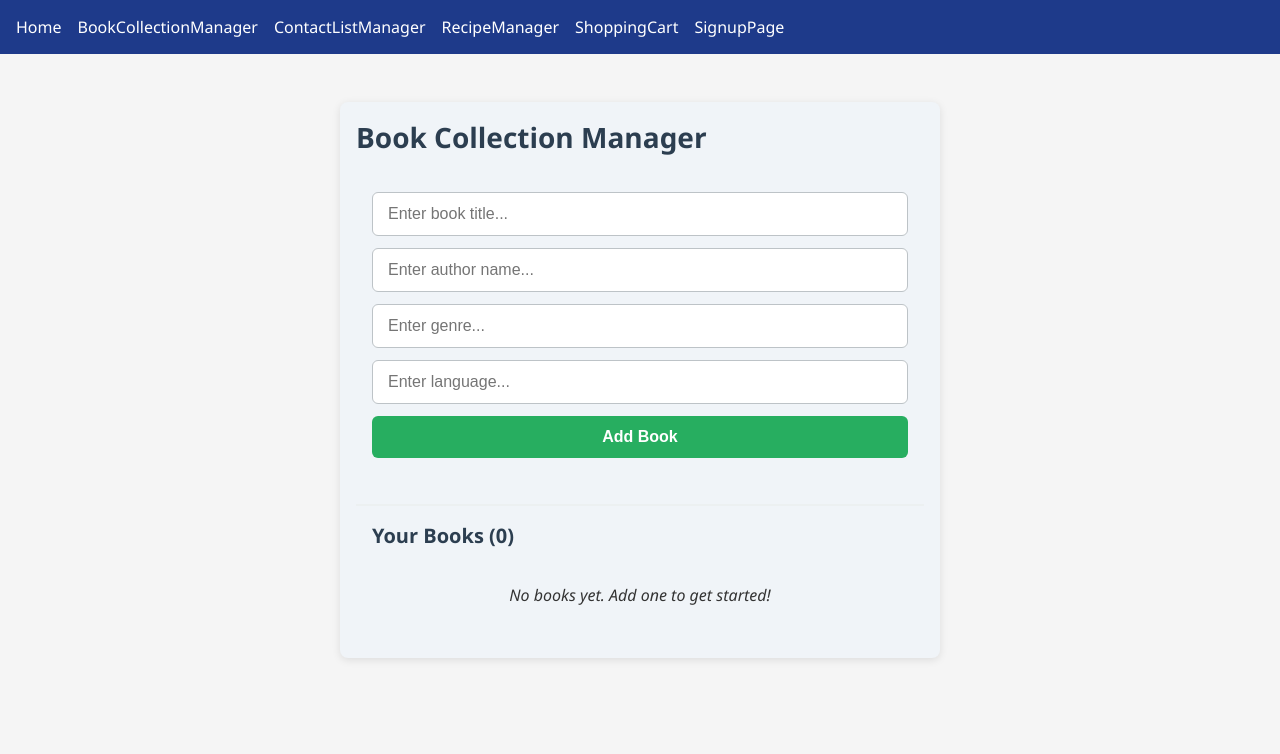
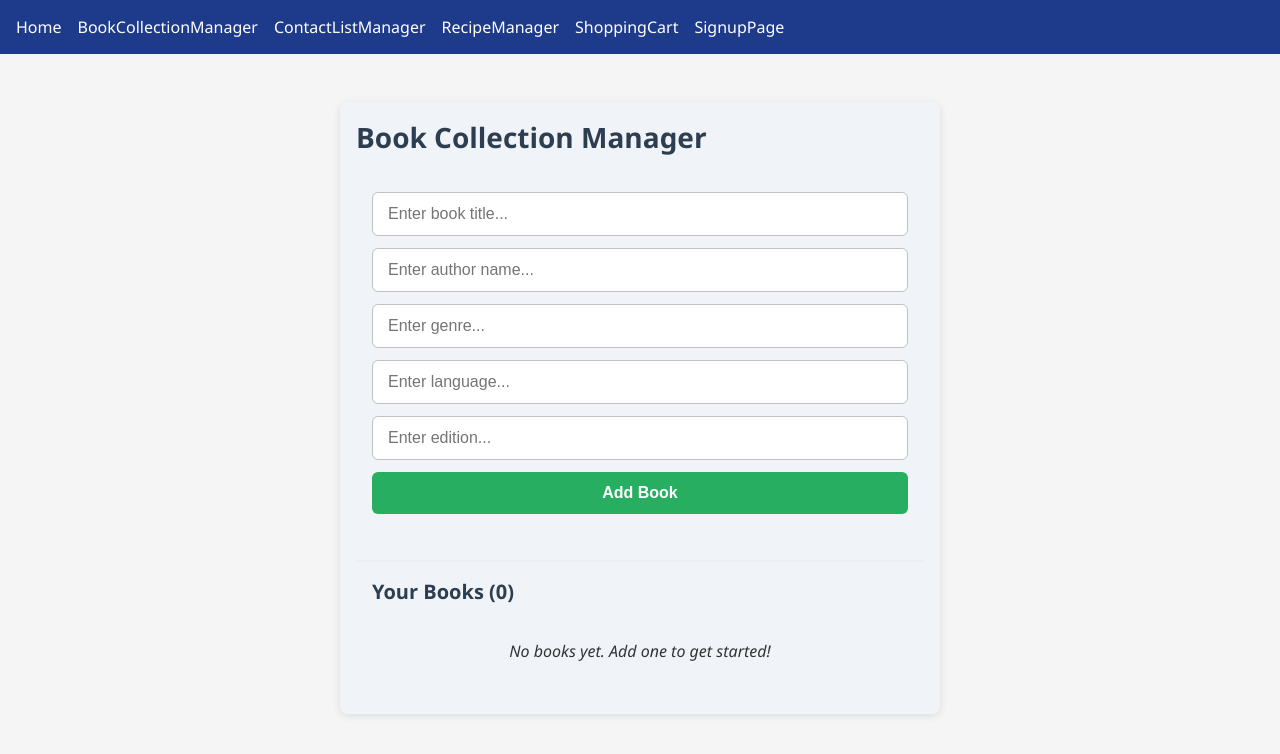
Before and after one commit to Sourini/coding-marathon-1, a React (Vite) app: page /#/books in a window 1280 px wide. Shown: the top 754 px of the page. Built offline with nearby package versions, Linux system fonts and the light colour scheme.

Commit message:
added edition input (HTML)

```diff
--- a/src/components/BookCollectionManager/BookCollectionManager.jsx
+++ b/src/components/BookCollectionManager/BookCollectionManager.jsx
@@ -69,6 +69,13 @@ function BookCollectionManager() {
           onChange={(e) => setLanguage(e.target.value)}
           className="input-field"
         />
+        <input
+          type="text"
+          placeholder="Enter edition..."
+          value={edition}
+          onChange={(e) => setEdition(e.target.value)}
+          className="input-field"
+        />
         <button onClick={addBook} className="add-button">
           Add Book
         </button>
```
